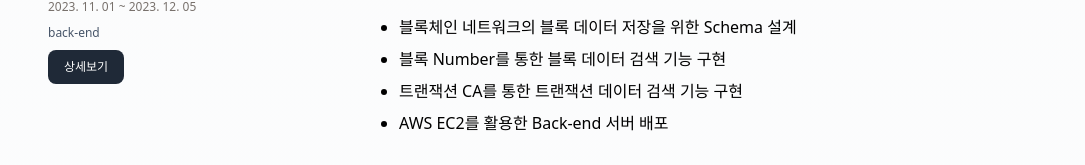
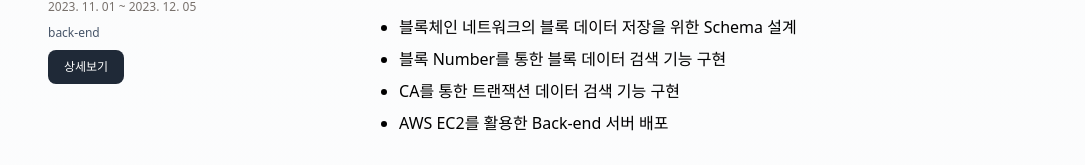
Before and after one commit to jinwhan804/portfolio, a React (Create React App) app: page / in a window 1280 px wide. Shown: the part 767-932 px from the top of the page, without its empty margins (88-1173 px from the left). Built offline with nearby package versions, Linux system fonts and the light colour scheme.

Commit message:
update(240404)

```diff
--- a/src/contents/projects.jsx
+++ b/src/contents/projects.jsx
@@ -82,7 +82,7 @@ const Projects = () => {
                         <ul className="px-[32px] leading-8 list-disc list-outside text-[12px] md:text-[16px]">
                             <li>블록체인 네트워크의 블록 데이터 저장을 위한 Schema 설계</li>
                             <li>블록 Number를 통한 블록 데이터 검색 기능 구현</li>
-                            <li>트랜잭션 CA를 통한 트랜잭션 데이터 검색 기능 구현</li>
+                            <li>CA를 통한 트랜잭션 데이터 검색 기능 구현</li>
                             <li>AWS EC2를 활용한 Back-end 서버 배포</li>
                         </ul>
                     </div>
```
